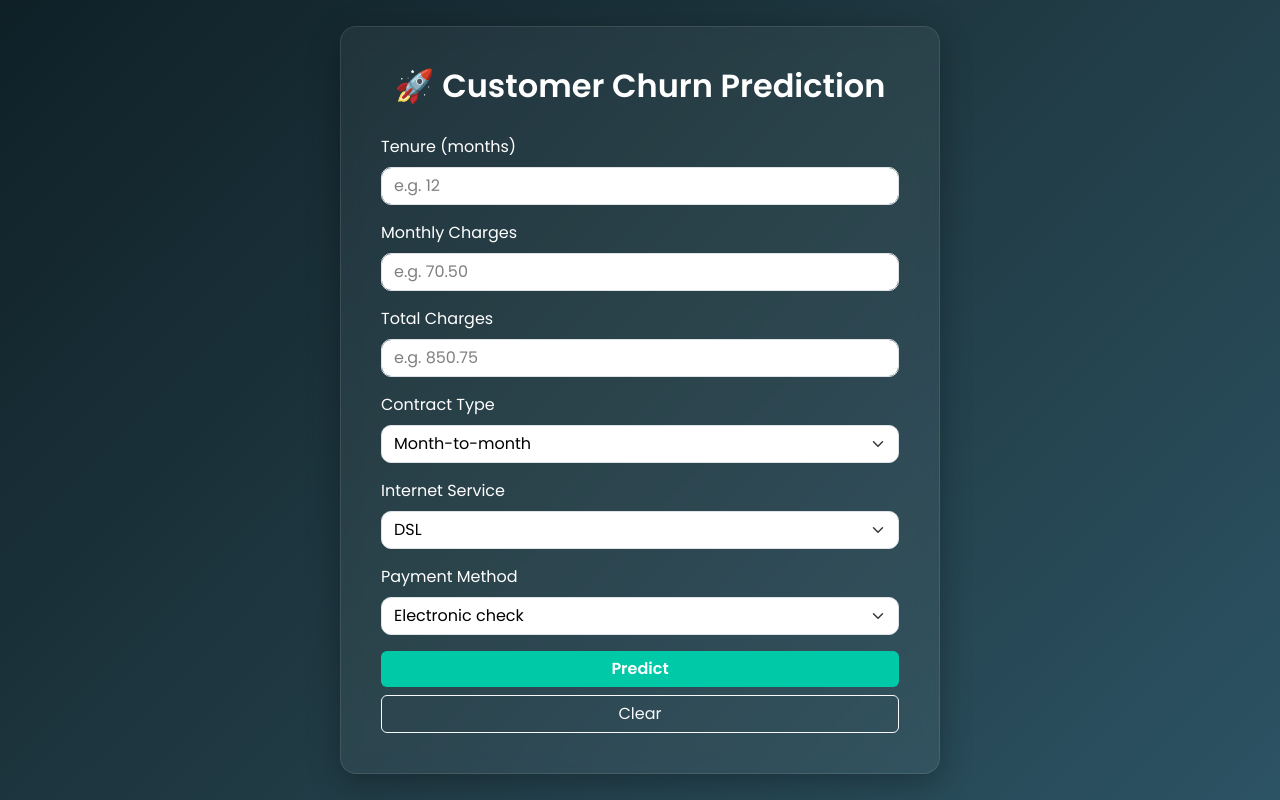
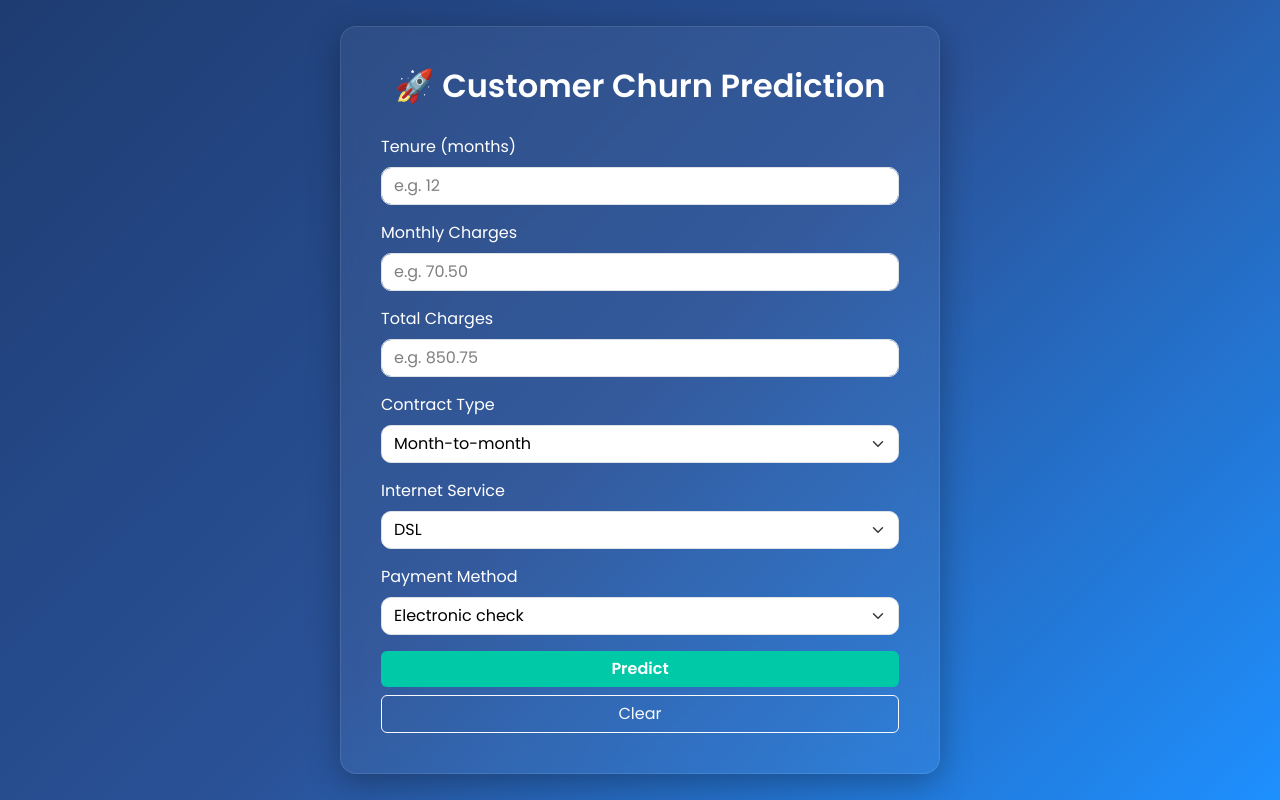
Before and after one commit to priyankaa370/Telco-Customer-Churn-Analysis, a Flask app: page / in a window 1280 px wide. Run offline with Flask 3, Linux system fonts and the light colour scheme; parts of the project's set-up code (start-up, migrations or seed data) failed here and were passed over.

Commit message:
Update index.html

```diff
--- a/templates/index.html
+++ b/templates/index.html
@@ -8,7 +8,7 @@
     <style>
         body {
             font-family: 'Poppins', sans-serif;
-            background: linear-gradient(135deg, #0f2027, #203a43, #2c5364);
+            background: linear-gradient(135deg, #1e3c72, #2a5298, #1e90ff);
             color: #fff;
             min-height: 100vh;
             display: flex;
```
